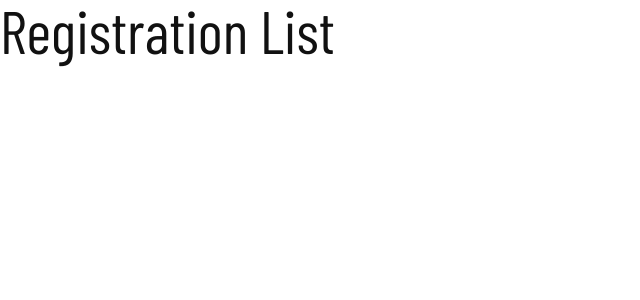
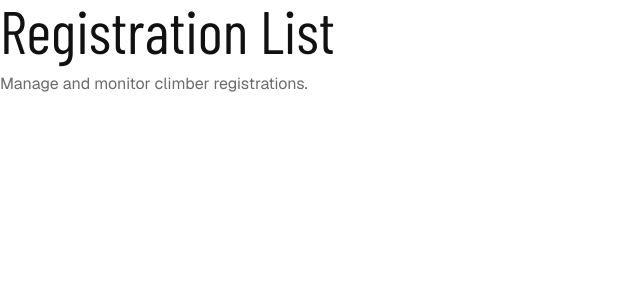
Before and after one commit to mhmddefrizal/Digi-Mount-Rajabasa, a Next.js app in the folder cms/: page /registrations in a window 1280 px wide. Shown: the top 300 px of the page, without its empty margins (0-640 px from the left). Built offline with nearby package versions, Linux system fonts and the light colour scheme.

Commit message:
tambah header dan paragraf pada bagian daftar utama

```diff
--- a/cms/src/app/(dashboard)/registrations/page.tsx
+++ b/cms/src/app/(dashboard)/registrations/page.tsx
@@ -9,6 +9,11 @@ export default function RegistrationPage() {
                 <h1 className="font-display text-6xl leading-none">
                     Registration List
                 </h1>
+
+                {/* paragraf untuk menjelaskan tujuan halaman */}
+                <p className="mt-3 text-text-secondary">
+                    Manage and monitor climber registrations.
+                </p>
             </header>
         </main>
     );
```
